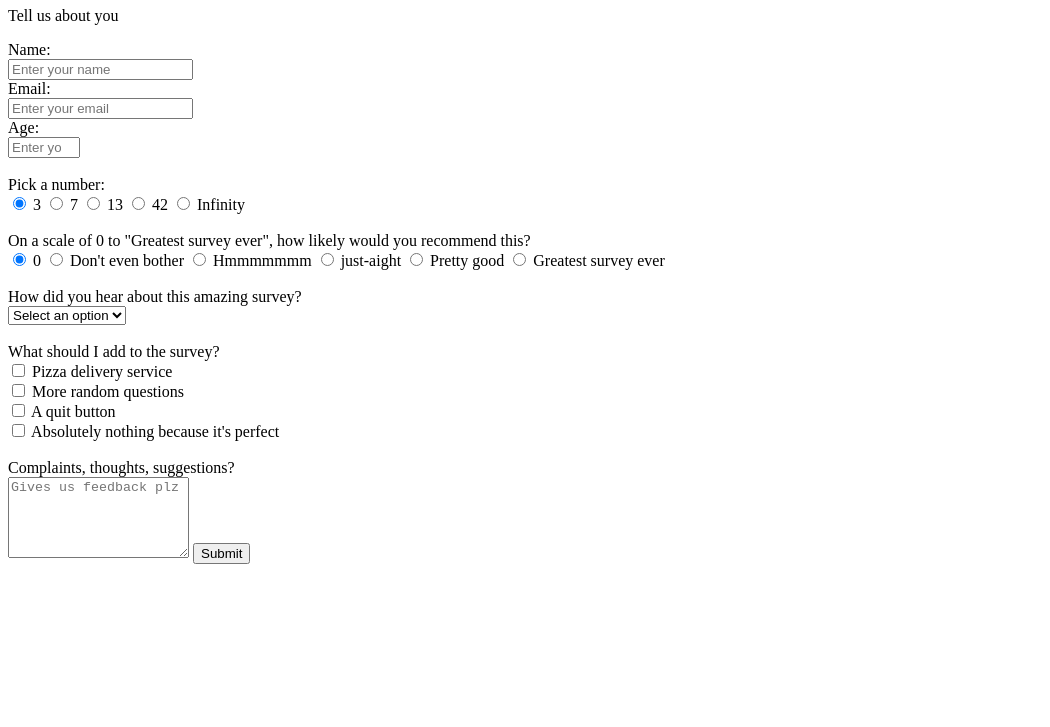
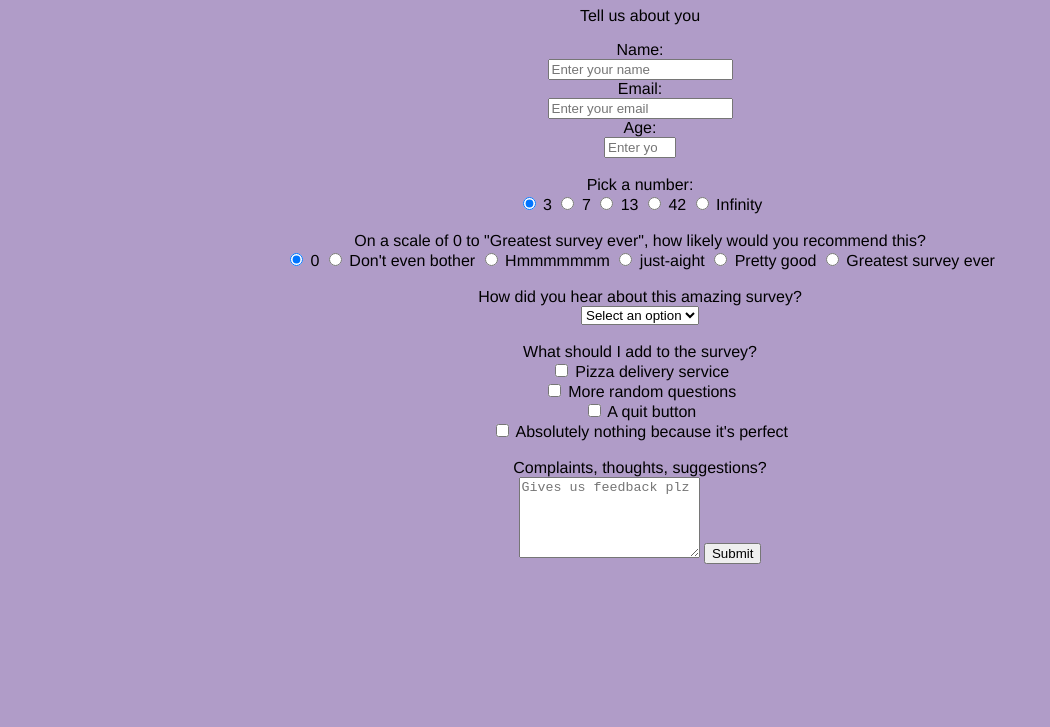
Before and after one commit to wchung42/hw3-survey-form, a plain HTML site: page index.html in a window 1280 px wide. Shown: the part 73-800 px from the top of the page, without its empty margins (0-1050 px from the left). Drawn offline with Linux system fonts and the light colour scheme.

Commit message:
added external css file

```diff
--- a/index.html
+++ b/index.html
@@ -2,6 +2,7 @@
 <html lang="en">
 <head>
     <meta charset="UTF-8">
+    <link rel="stylesheet" href="styles.css">
     <title>Survey Form</title>
 </head>
 <body>
--- /dev/null
+++ b/styles.css
@@ -0,0 +1,5 @@
+body {
+    background-color: #b09cc8;
+    text-align: center;
+    font-family: Helvetica, sans-serif, Arial;
+}
```
